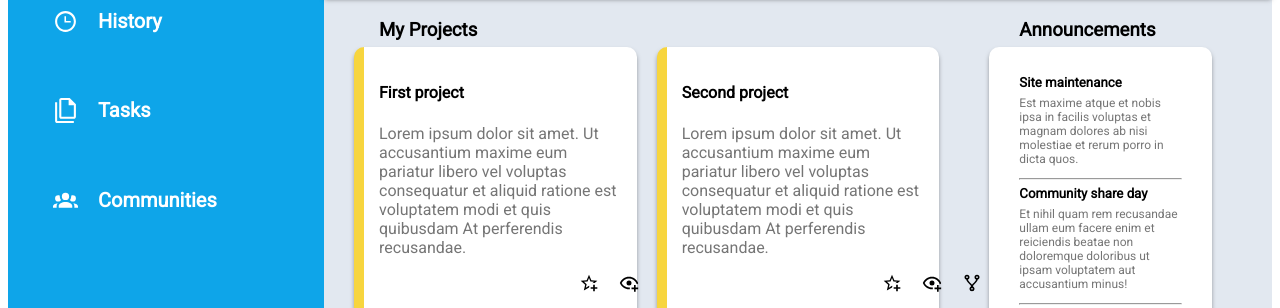
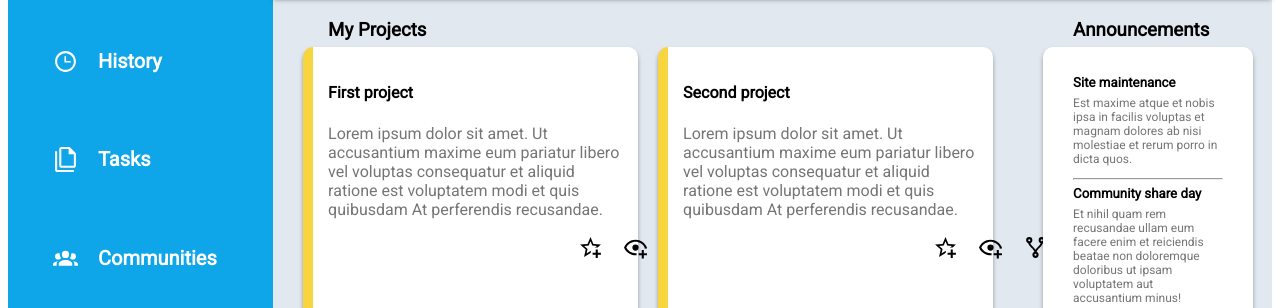
Before and after one commit to gabriellemia/admin-dashboard, a plain HTML site: page index.html in a window 1280 px wide. Shown: the part 473-781 px from the top of the page. Drawn offline with Linux system fonts and the light colour scheme.

Commit message:
Tried to change position of box icons as they overflow box when browser is resized.  Still haven't figured out a fix for this yet.

```diff
--- a/style.css
+++ b/style.css
@@ -1,6 +1,6 @@
 .container {
     display: grid;
-    grid-template-columns: 1fr 3fr;
+    grid-template-columns: 1fr 4fr;
     grid-template-rows: 1fr 6fr;
     height: 100vh;
     margin: 0%;
@@ -321,8 +321,9 @@
 
 .box-icons {
     display: flex;
-    margin-left: 200px;
-    width: 40px;
+    margin-left: 250px;
+    width: 45px;
+
 }
 
 .box-icons img {
```
